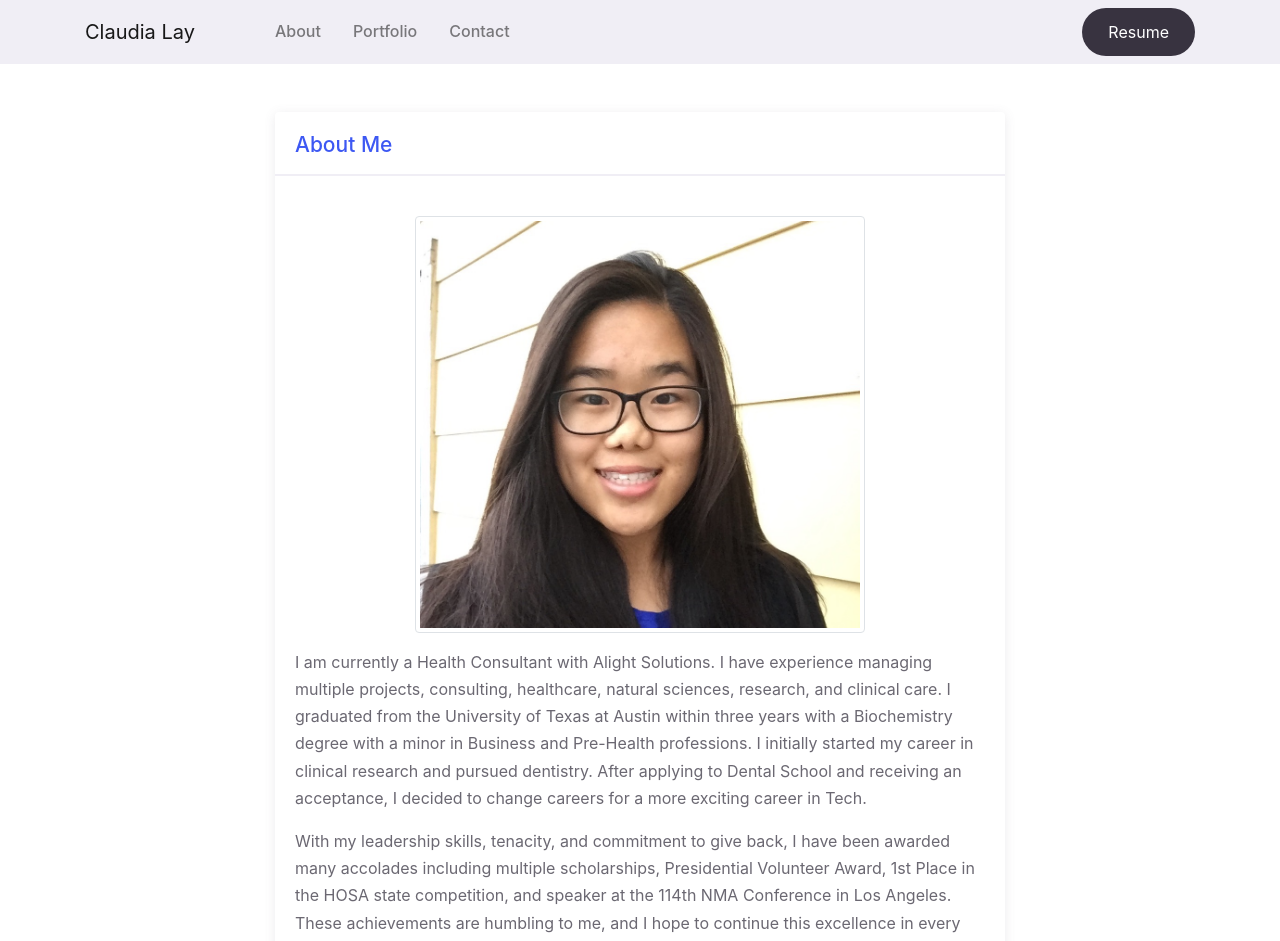
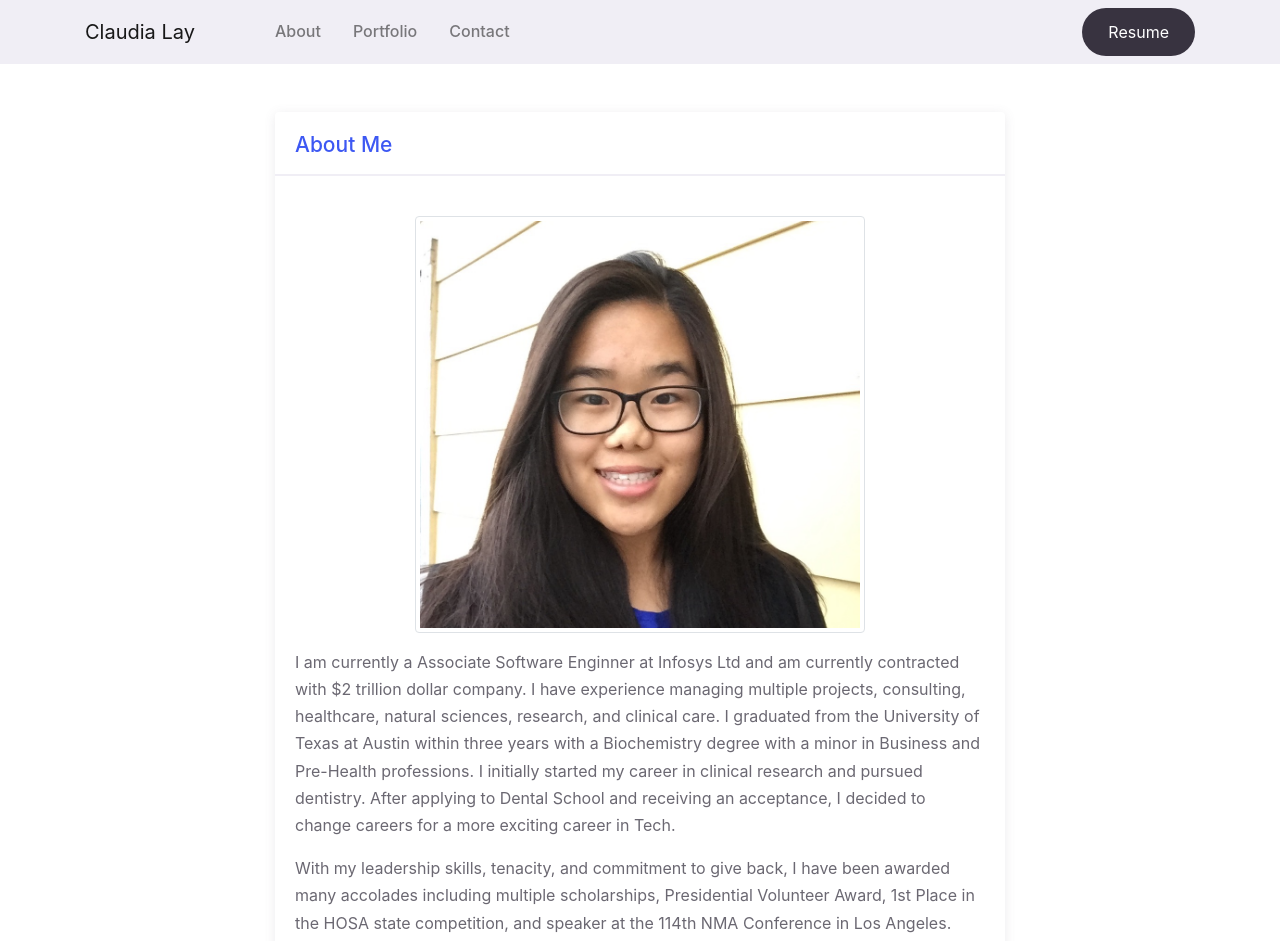
Before and after one commit to layc41/react-portfolio, a React (Create React App) app: page / in a window 1280 px wide. Shown: the top 941 px of the page. Built offline with nearby package versions, Linux system fonts and the light colour scheme.

Commit message:
updated about me profile

```diff
--- a/src/pages/About.js
+++ b/src/pages/About.js
@@ -19,7 +19,7 @@ function About() {
                                     </div>
                                 </div>
 
-                                    <p>I am currently a Health Consultant with Alight Solutions. I have experience managing multiple projects, consulting, healthcare, natural sciences, research, and clinical care. I graduated from the University of Texas at Austin within three years with a Biochemistry degree with a minor in Business and Pre-Health professions. I initially started my career in clinical research and pursued dentistry. After applying to Dental School and receiving an acceptance, I decided to change careers for a more exciting career in Tech.</p>
+                                    <p>I am currently a Associate Software Enginner at Infosys Ltd and am currently contracted with $2 trillion dollar company. I have experience managing multiple projects, consulting, healthcare, natural sciences, research, and clinical care. I graduated from the University of Texas at Austin within three years with a Biochemistry degree with a minor in Business and Pre-Health professions. I initially started my career in clinical research and pursued dentistry. After applying to Dental School and receiving an acceptance, I decided to change careers for a more exciting career in Tech.</p>
                                     <p>With my leadership skills, tenacity, and commitment to give back, I have been awarded many accolades including multiple scholarships, Presidential Volunteer Award, 1st Place in the HOSA state competition, and speaker at the 114th NMA Conference in Los Angeles. These achievements are humbling to me, and I hope to continue this excellence in every step she takes in her career.</p>
                                     <p>As a life-long learner, I appreciate and readily accept the challenges of switching careers to a fast-paced career in technology. To develop her skillset, I have received her UT Coding Bootcamp Certificate and am ready to continue to learn and practice these new skills. Although new to coding and development, I have picked up the skills to be a full-stack developer and hope to develop them even further with the right company.</p>
 
```
